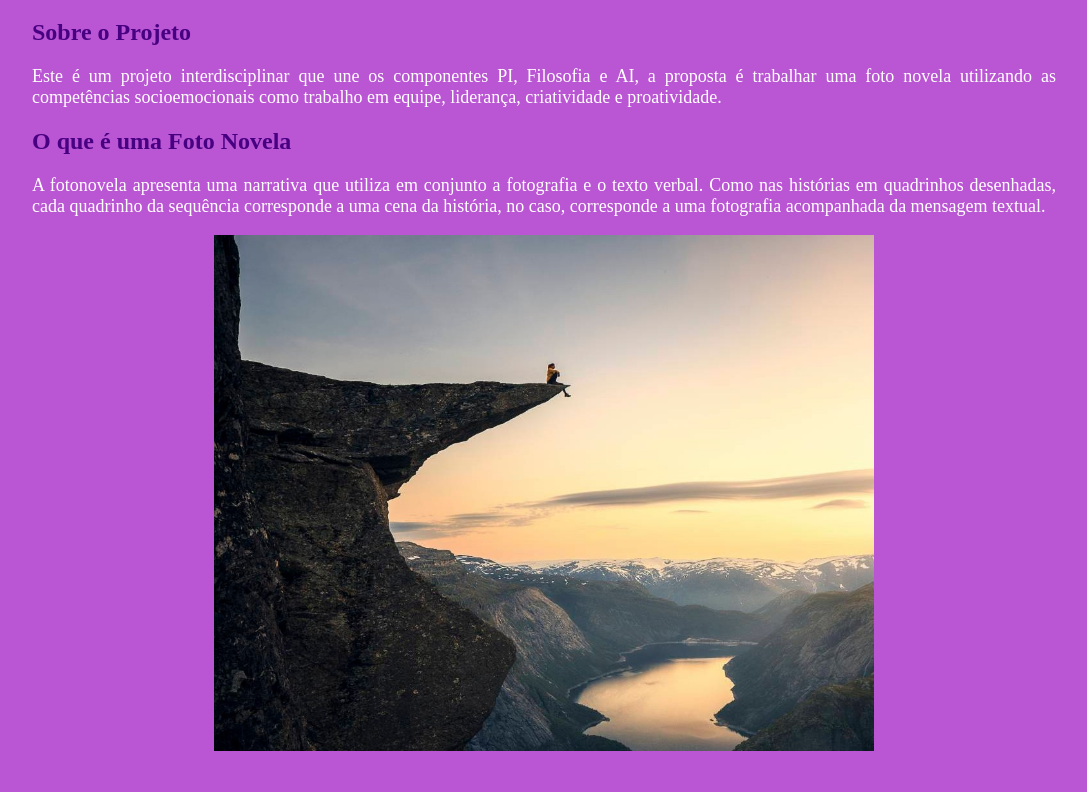
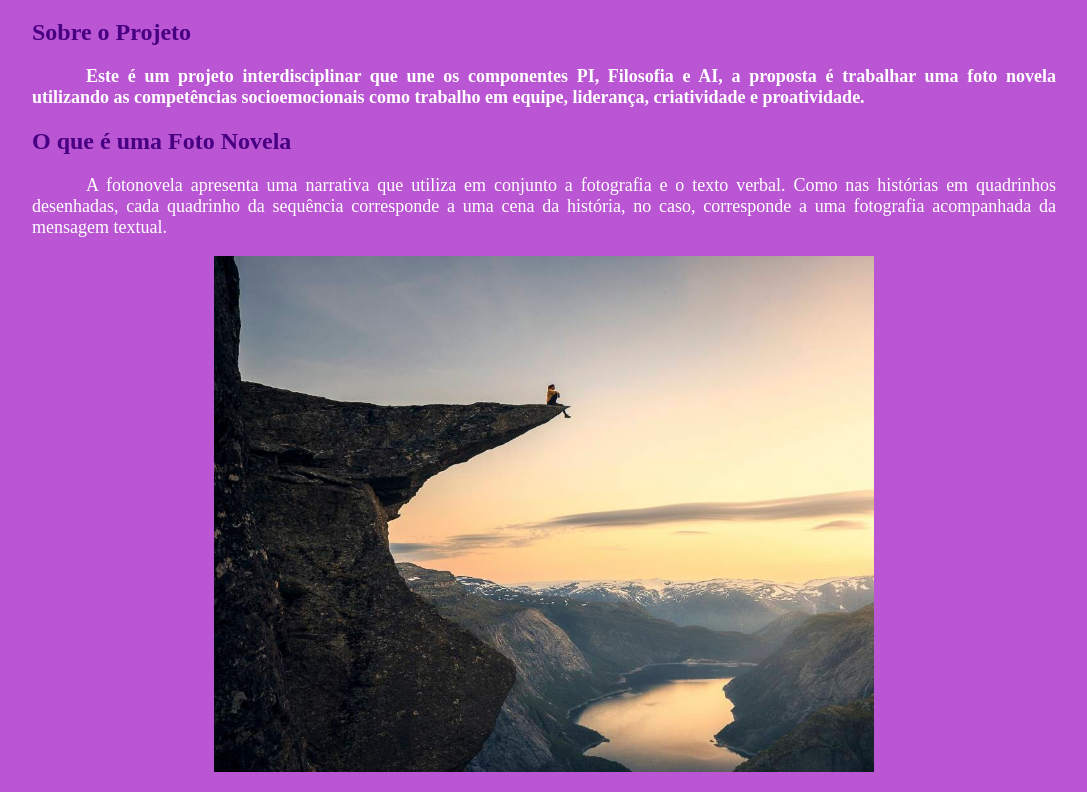
Before and after one commit to caioalbanez/ProjetoAI, a plain HTML site: page index.html in a window 1280 px wide. Shown: the part 61-853 px from the top of the page, without its empty margins (96-1183 px from the left). Before the commit the page ends 832 px from the top, so only its background shows below. Drawn offline with Linux system fonts and the light colour scheme.

Commit message:
Add files via upload

```diff
--- a/css/estilo.css
+++ b/css/estilo.css
@@ -4,6 +4,7 @@ body{
 	color: #fff;
 	margin-left: 10%;
 	margin-right: 10%;
+	font-family: 'Hina Mincho', serif;
 }
 
 h1{
@@ -12,15 +13,16 @@ color: #480082;
 text-align: center;
 }
 
-h2{
+h2,h3{
 
-	color: #480082 ;
+	color: #480082;
 }
 
 p{
 
 	font-size: 18px;
 	text-align: justify;
+	text-indent: 3em;
 }
 
 img{
@@ -35,3 +37,8 @@ text-align: center;
 
 
 }
+
+.negrito{
+
+	font-weight: bold;
+}
--- a/index.html
+++ b/index.html
@@ -9,7 +9,7 @@
 <body>
 <h1>Projeto Interdisciplinar</h1>
 <h2>Sobre o Projeto</h2>
-<p>Este é um projeto interdisciplinar que une os componentes PI, Filosofia e AI, a proposta é trabalhar uma foto novela utilizando as competências socioemocionais como trabalho em equipe, liderança, criatividade e proatividade.</p>
+<p class="negrito">Este é um projeto interdisciplinar que une os componentes PI, Filosofia e AI, a proposta é trabalhar uma foto novela utilizando as competências socioemocionais como trabalho em equipe, liderança, criatividade e proatividade.</p>
 <h2>O que é uma Foto Novela</h2>
 <p>A fotonovela apresenta uma narrativa que utiliza em conjunto a fotografia e o texto verbal. Como nas histórias em quadrinhos desenhadas, cada quadrinho da sequência corresponde a uma cena da história, no caso, corresponde a uma fotografia acompanhada da mensagem textual.</p>
 <figure>
```
